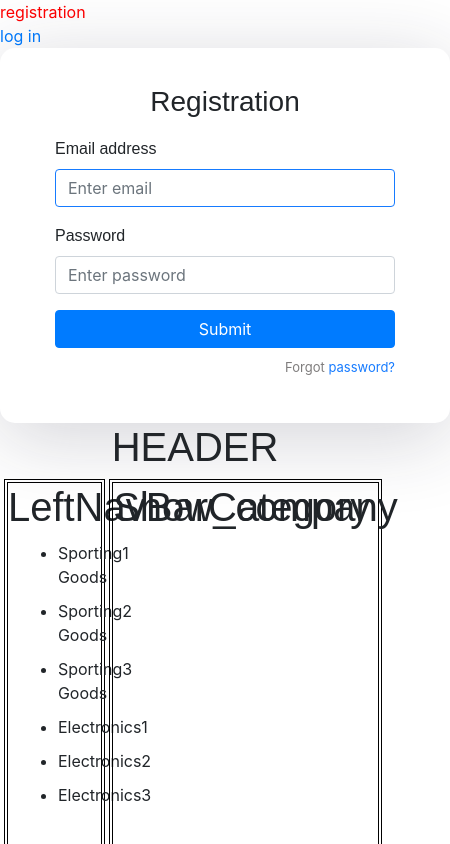
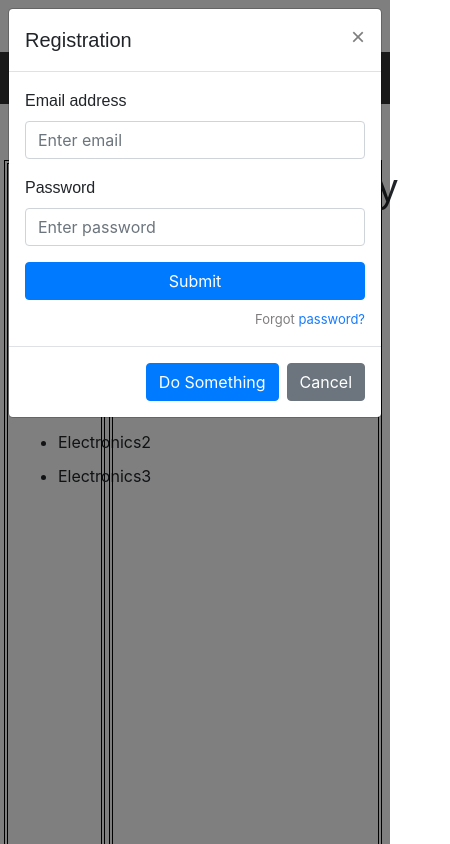
Before and after one commit to krasno86/places, a React (Create React App) app: page /registration in a window 390 px wide. Shown: the top 844 px of the page, 450 px wide, since content can reach past the window. Built offline with nearby package versions, Linux system fonts and the light colour scheme.

Commit message:
add styles, add modal

```diff
--- a/package.json
+++ b/package.json
@@ -12,7 +12,8 @@
     "react-dom": "^16.13.1",
     "react-router": "^5.1.2",
     "react-router-dom": "^5.1.2",
-    "react-scripts": "3.4.1"
+    "react-scripts": "3.4.1",
+    "reactstrap": "^8.4.1"
   },
   "scripts": {
     "start": "PORT=3001 react-scripts start",
--- a/src/App.css
+++ b/src/App.css
@@ -36,3 +36,43 @@
     transform: rotate(360deg);
   }
 }
+
+body {margin: 0;}
+
+ul.topnav {
+  list-style-type: none;
+  margin: 0;
+  padding: 0;
+  overflow: hidden;
+  background-color: #333;
+}
+
+ul.topnav li {float: left;}
+
+ul.topnav li a {
+  display: block;
+  color: white;
+  text-align: center;
+  padding: 14px 16px;
+  text-decoration: none;
+}
+
+ul.topnav li a:hover:not(.active) {background-color: mediumvioletred;}
+
+ul.topnav li a.active {background-color: white;}
+
+ul.topnav li.right {float: right;}
+
+@media screen and (max-width: 600px){
+  ul.topnav li.right,
+  ul.topnav li {float: none;}
+}
+
+.container{
+  padding: 40px;
+}
+
+#login {
+  margin-top: 10px;
+  border-radius: 10px;
+}
--- a/src/App.js
+++ b/src/App.js
@@ -9,6 +9,15 @@ import TopCompany from './top_company'
 import ShowCategory from './show_category'
 import ShowCompany from './show_company'
 import { BrowserRouter, Route, NavLink } from 'react-router-dom'
+
+const PRODUCTS = [
+    {category: 'Sporting1 Goods', price: '$49.99', stocked: true, name: 'Football'},
+    {category: 'Sporting2 Goods', price: '$9.99', stocked: true, name: 'Baseball'},
+    {category: 'Sporting3 Goods', price: '$29.99', stocked: false, name: 'Basketball'},
+    {category: 'Electronics1', price: '$99.99', stocked: true, name: 'iPod Touch'},
+    {category: 'Electronics2', price: '$399.99', stocked: false, name: 'iPhone 5'},
+    {category: 'Electronics3', price: '$199.99', stocked: true, name: 'Nexus 7'}
+];
 
 class App extends React.Component {
     state = {
@@ -23,7 +32,7 @@ class App extends React.Component {
         });
     }
 
-    handleHomePage(number_page) {
+    handleHomePage() {
         this.setState({
             page: 0
         });
@@ -35,17 +44,13 @@ class App extends React.Component {
       return (
       <BrowserRouter>
           <div>
-              <div>
-                <div><NavLink activeStyle = {{color: 'red'}} to='/registration'>registration</NavLink></div>
-                <div><NavLink activeStyle = {{color: 'red'}} to='/login'>log in</NavLink></div>
-              </div>
-              <div className="auth-wrapper">
-                  <div className="auth-inner">
+              <ul className="topnav">
+                  <li><NavLink activeStyle = {{color: 'red'}} to='/registration'>registration</NavLink></li>
+                  <li><NavLink activeStyle = {{color: 'red'}} to='/login'>log in</NavLink></li>
+              </ul>
                   <Route path = '/registration' component = {Registration}/>
                   <Route path = '/login' component = {Login}/>
                   <Route path = '/#' component = {App}/>
-                  </div>
-              </div>
           </div>
           <div className="App">
               <header onClick={this.handleHomePage} style={{cursor:'pointer'}}>
@@ -59,13 +64,4 @@ class App extends React.Component {
   }
 }
 
-const PRODUCTS = [
-    {category: 'Sporting1 Goods', price: '$49.99', stocked: true, name: 'Football'},
-    {category: 'Sporting2 Goods', price: '$9.99', stocked: true, name: 'Baseball'},
-    {category: 'Sporting3 Goods', price: '$29.99', stocked: false, name: 'Basketball'},
-    {category: 'Electronics1', price: '$99.99', stocked: true, name: 'iPod Touch'},
-    {category: 'Electronics2', price: '$399.99', stocked: false, name: 'iPhone 5'},
-    {category: 'Electronics3', price: '$199.99', stocked: true, name: 'Nexus 7'}
-];
-
 export default App
--- a/src/Login.js
+++ b/src/Login.js
@@ -43,6 +43,8 @@ class Login extends Component {
 
     render() {
         return (
+            <div className="auth-wrapper">
+                <div className="auth-inner">
             <form>
                 <h3>Login</h3>
                 <div className="form-group email_input">
@@ -70,6 +72,8 @@ class Login extends Component {
                   {this.state.notification}
                 </span>
             </form>
+                </div>
+            </div>
         );
     }
 
--- a/src/Registration.js
+++ b/src/Registration.js
@@ -1,5 +1,7 @@
 import React, { Component } from 'react'
 import axios from 'axios'
+import "bootstrap/dist/css/bootstrap.min.css";
+import { Button, Modal, ModalBody, ModalFooter, ModalHeader} from 'reactstrap';
 
 axios.defaults.headers.common['Content-Type'] = 'application/json';
 axios.interceptors.request.use(function (config) {
@@ -37,14 +39,28 @@ axios.interceptors.response.use(function (response) {
 
 class Registration extends Component {
 
-    state = {
-        notification: ''
+    constructor(props) {
+        super(props);
+        this.state = {
+            show: true
+        };
+
+        this.showModal = this.showModal.bind(this);
     }
+
+    showModal() {
+        this.setState({
+            show: !this.state.show
+        });
+    };
 
     render() {
         return (
+            <div>
+                <Modal isOpen={this.state.show} toggle={this.showModal} className={this.props.className}>
+                    <ModalHeader toggle={this.showModal}>Registration</ModalHeader>
+                    <ModalBody>
                         <form>
-                <h3>Registration</h3>
                             <div className="form-group email_input">
                                 <label>Email address</label>
                                 <input type="email" className="form-control" placeholder="Enter email" autoFocus name="user[email]" id="user_email"/>
@@ -64,6 +80,13 @@ class Registration extends Component {
                                 {this.state.notification}
                             </span>
                         </form>
+                    </ModalBody>
+                    <ModalFooter>
+                        <Button color='primary' onClick={this.showModal}>Do Something</Button>
+                        <Button color='secondary' onClick={this.showModal}>Cancel</Button>
+                    </ModalFooter>
+                </Modal>
+            </div>
         );
     }
 
```
Also changed, not shown: 1 other file (tests, documents, lock files or other folders). Lines whose indentation alone changed are shown as unchanged.
